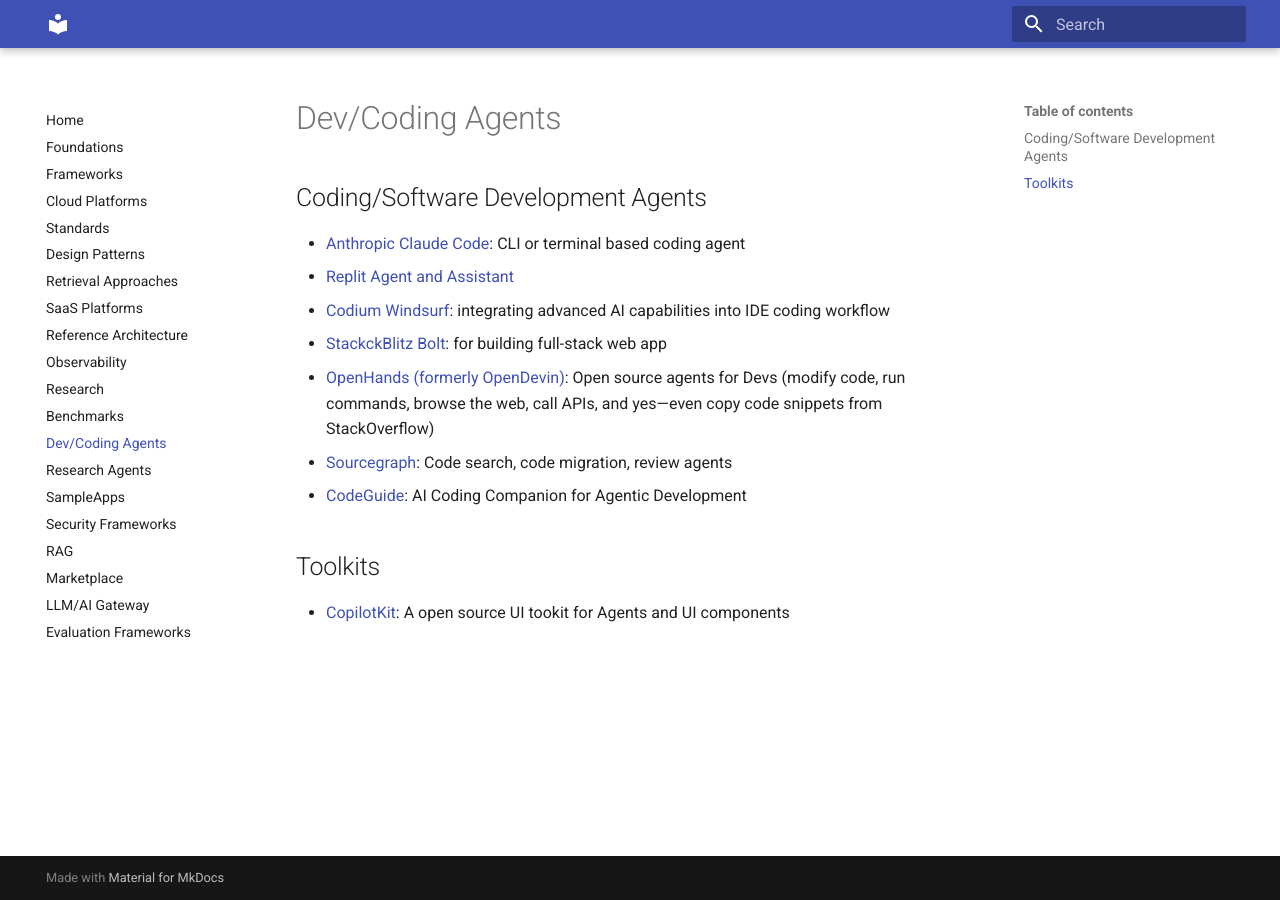
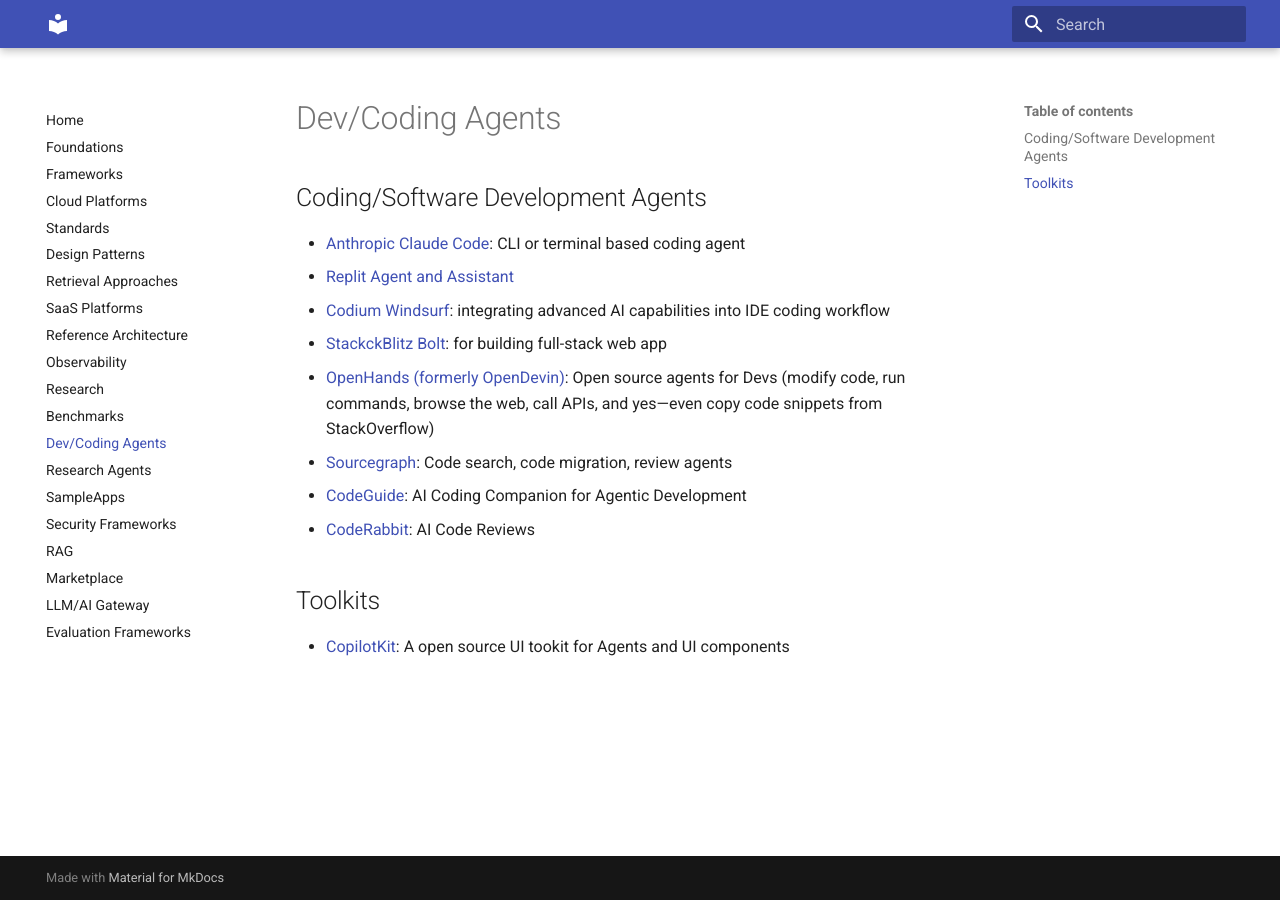
Before and after one commit to ankurkumarz/agentic-ai-knowledge-base, an MkDocs documentation site: the page built from docs/DevAgents/Readme.md, in a window 1280 px wide. Built offline with MkDocs 1.6.1 and Material for MkDocs 9.7.7, drawn with Linux system fonts in a browser that asks for light colours.

Commit message:
Update Readme.md

```diff
--- a/docs/DevAgents/Readme.md
+++ b/docs/DevAgents/Readme.md
@@ -7,6 +7,7 @@
 - [OpenHands (formerly OpenDevin)](https://github.com/All-Hands-AI/OpenHands): Open source agents for Devs (modify code, run commands, browse the web, call APIs, and yes—even copy code snippets from StackOverflow)
 - [Sourcegraph](https://sourcegraph.com): Code search, code migration, review agents
 - [CodeGuide](https://www.codeguide.dev/): AI Coding Companion for Agentic Development
+- [CodeRabbit](https://www.coderabbit.ai/): AI Code Reviews
 
 ## Toolkits
 
```
